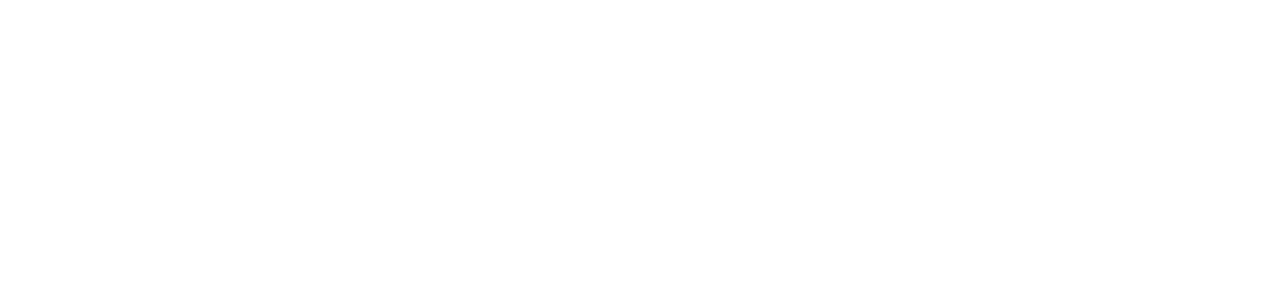
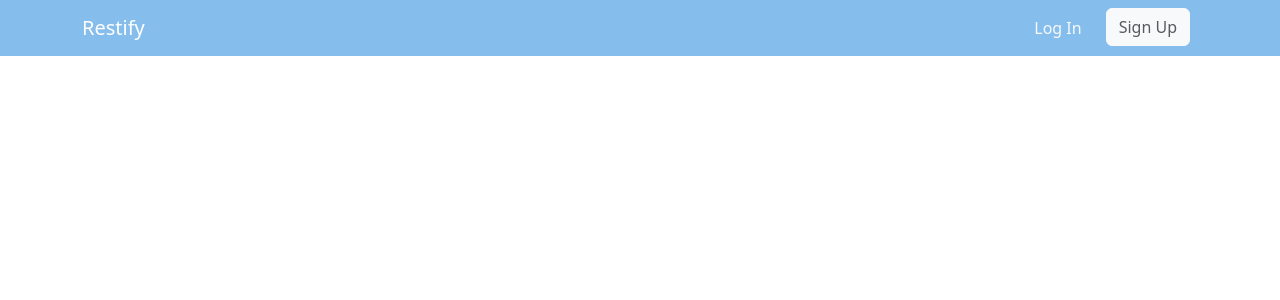
Before and after one commit to bawamohit/Restify-Homestays, a React (Create React App) app in the folder P3/frontend/: page / in a window 1280 px wide. Shown: the top 300 px of the page. Built offline with nearby package versions, Linux system fonts and the light colour scheme.

Commit message:
dummy navbar

```diff
--- a/P3/frontend/public/index.html
+++ b/P3/frontend/public/index.html
@@ -24,6 +24,13 @@
       work correctly both with client-side routing and a non-root public URL.
       Learn how to configure a non-root public URL by running `npm run build`.
     -->
+
+    <!-- Bootstrap Links -->
+    <link href="https://cdn.jsdelivr.net/npm/bootstrap@5.3.0-alpha1/dist/css/bootstrap.min.css" rel="stylesheet" integrity="sha384-GLhlTQ8iRABdZLl6O3oVMWSktQOp6b7In1Zl3/Jr59b6EGGoI1aFkw7cmDA6j6gD" crossorigin="anonymous">
+    <script src="https://cdn.jsdelivr.net/npm/bootstrap@5.3.0-alpha1/dist/js/bootstrap.bundle.min.js" integrity="sha384-w76AqPfDkMBDXo30jS1Sgez6pr3x5MlQ1ZAGC+nuZB+EYdgRZgiwxhTBTkF7CXvN" crossorigin="anonymous"></script>
+    <!-- Font Awesome Link -->
+    <script src="https://kit.fontawesome.com/de0f11bea7.js" crossorigin="anonymous"></script>
+
     <title>React App</title>
   </head>
   <body>
--- a/P3/frontend/src/components/navbar.jsx
+++ b/P3/frontend/src/components/navbar.jsx
@@ -0,0 +1,23 @@
+function Navbar() {
+    return (
+        <nav class="navbar navbar-expand-md" style={{background: '#85bded'}}>
+            <div class="container">
+                <a href="./index.html" class="navbar-brand mb-0 h1" style={{color: 'white'}}>Restify</a>
+                <button class="navbar-toggler" data-bs-toggle="collapse" data-bs-target="#nav" aria-controls="nav" aria-label="Expand Navigation">
+                <span class="navbar-toggler-icon"></span>
+                </button>
+                <div class="collapse navbar-collapse flex-grow-0" id="nav">
+                <ul class="navbar-nav my-2 my-lg-0">
+                    <li class="nav-item px-2">
+                    <a class="nav-link text-light" href="#" data-bs-toggle="modal" data-bs-target="#login-modal">Log In</a>
+                    </li>
+                    <li class="nav-item px-2">
+                    <a class="btn btn-light text-muted" href="#" data-bs-toggle="modal" data-bs-target="#signup-modal">Sign Up</a>
+                    </li>
+                </ul>
+                </div>
+            </div>
+        </nav>
+    );
+  }
+  export default Navbar;
--- a/P3/frontend/src/index.js
+++ b/P3/frontend/src/index.js
@@ -1,10 +1,13 @@
 import React from 'react';
 import ReactDOM from 'react-dom/client';
 import App from './App';
+import Navbar from './components/navbar'
 
 const root = ReactDOM.createRoot(document.getElementById('root'));
 root.render(
   <React.StrictMode>
+    <Navbar />
     <App />
+
   </React.StrictMode>
 );
```
